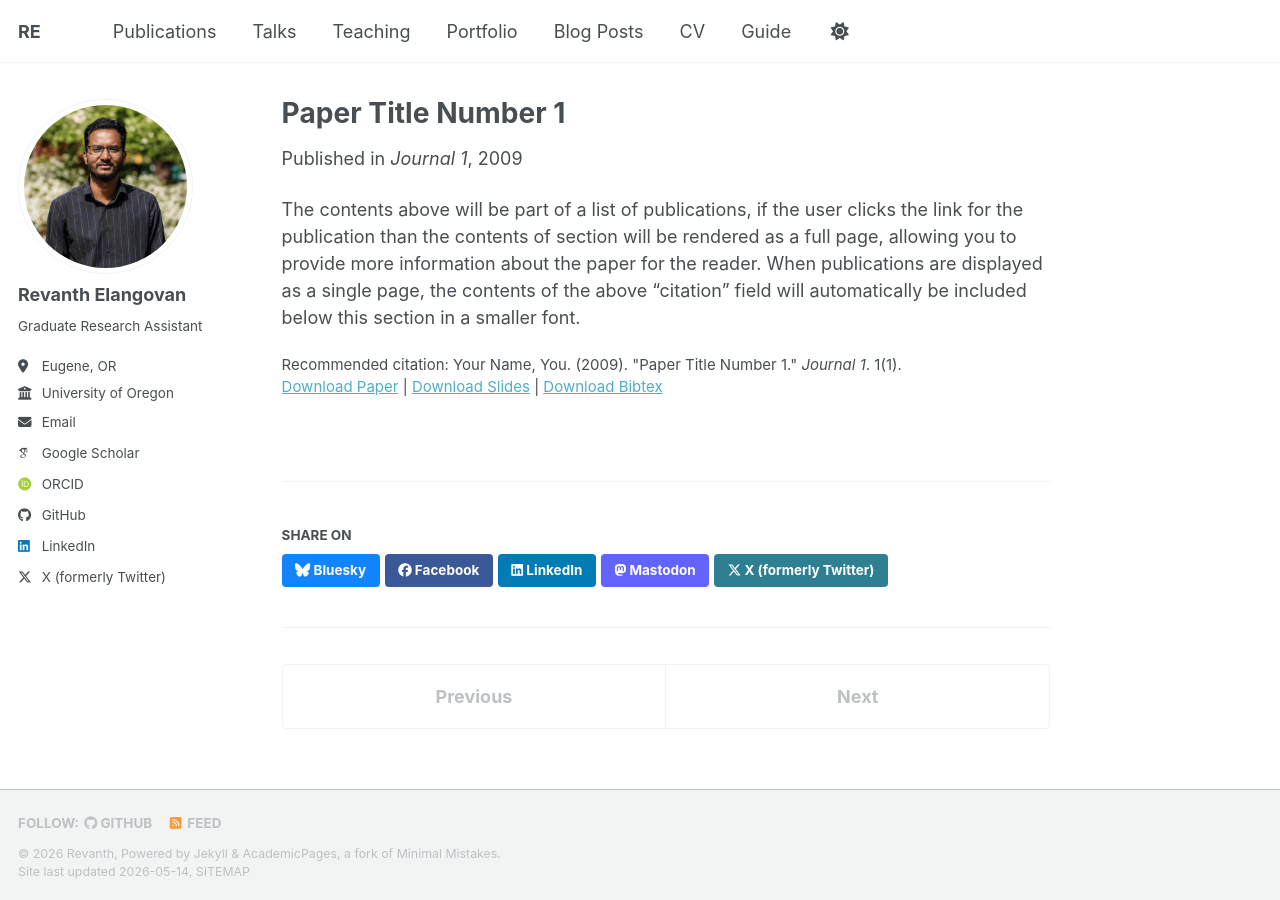
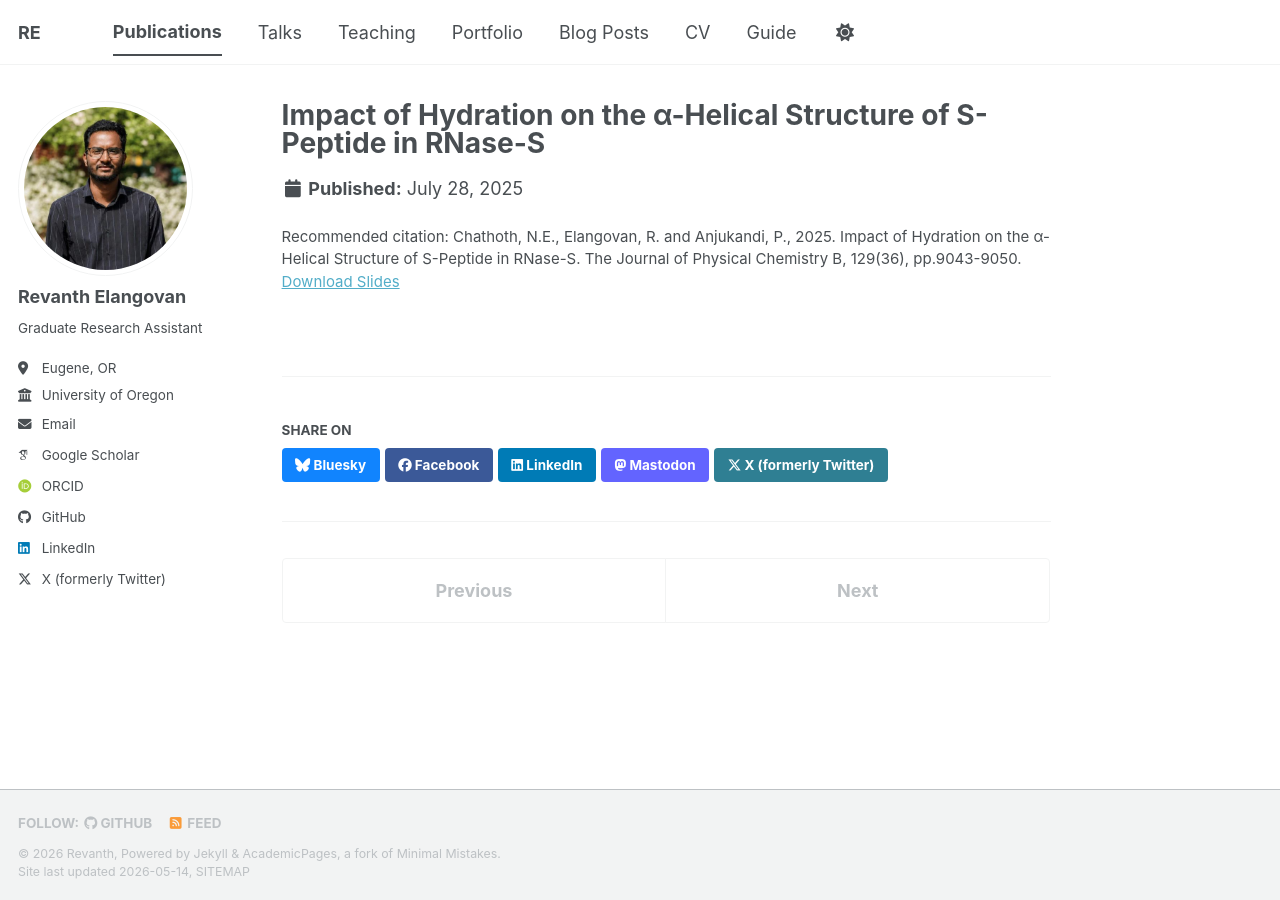
Before and after one commit to Revanth27-08/Revanth27-08.github.io, a Jekyll site: the page built from _publications/2009-10-01-paper-title-number-1.md, in a window 1280 px wide. Built offline with Jekyll 4.4.1, drawn with Linux system fonts in a browser that asks for light colours; some web fonts are replaced; a script bundle is joined from its source files by our own code; library files that are not in the unit come from our copies.

Commit message:
Update Revanth-JPCB-S-peptide.md

```diff
--- a/_publications/2009-10-01-paper-title-number-1.md
+++ b/_publications/2009-10-01-paper-title-number-1.md
@@ -1,14 +1,9 @@
 ---
-title: "Paper Title Number 1"
+title: "Impact of Hydration on the α-Helical Structure of S-Peptide in RNase-S"
 collection: publications
 category: manuscripts
-permalink: /publication/2009-10-01-paper-title-number-1
 excerpt: 'This paper is about the number 1. The number 2 is left for future work.'
-date: 2009-10-01
-venue: 'Journal 1'
-slidesurl: 'https://academicpages.github.io/files/slides1.pdf'
-paperurl: 'https://academicpages.github.io/files/paper1.pdf'
-bibtexurl: 'https://academicpages.github.io/files/bibtex1.bib'
-citation: 'Your Name, You. (2009). &quot;Paper Title Number 1.&quot; <i>Journal 1</i>. 1(1).'
+date: 2025-07-28
+slidesurl: 'https://doi.org/10.1021/acs.jpcb.5c00938'
+citation: 'Chathoth, N.E., Elangovan, R. and Anjukandi, P., 2025. Impact of Hydration on the α-Helical Structure of S-Peptide in RNase-S. The Journal of Physical Chemistry B, 129(36), pp.9043-9050.'
 ---
-The contents above will be part of a list of publications, if the user clicks the link for the publication than the contents of section will be rendered as a full page, allowing you to provide more information about the paper for the reader. When publications are displayed as a single page, the contents of the above "citation" field will automatically be included below this section in a smaller font.
```
